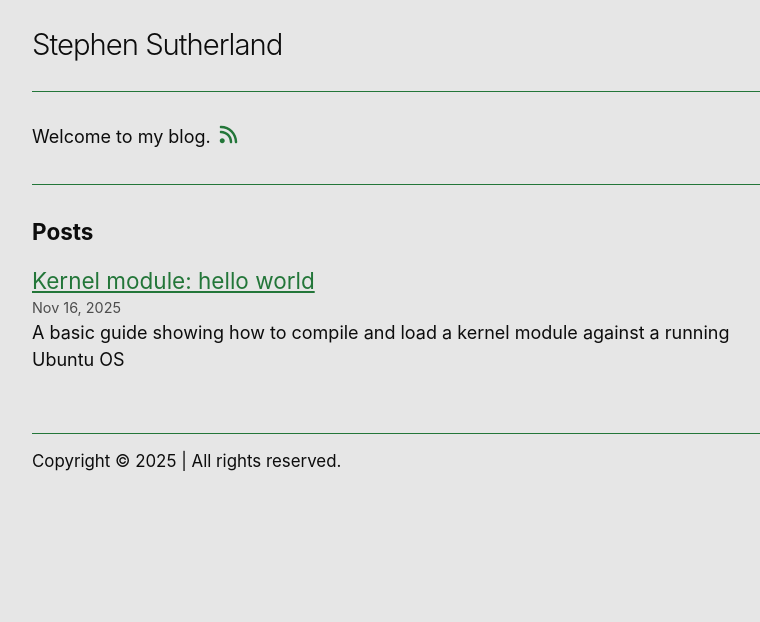
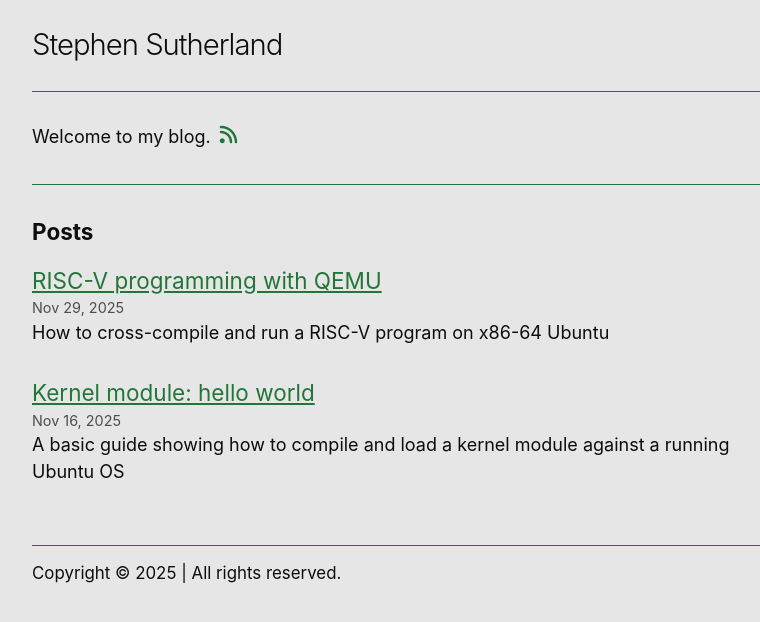
Before and after one commit to sfsutherland/sfsutherland.github.io, a Jekyll site: the page built from index.markdown, in a window 1280 px wide. Shown: the top 622 px of the page, without its empty margins (238-998 px from the left). Built offline with Jekyll 4.4.1, drawn with Linux system fonts in a browser that asks for light colours; part of the change alters nothing that is shown.

Commit message:
risc-v qemu programming post

````diff
--- a/_posts/2025-11-29-RISCV-programming-with-qemu.markdown
+++ b/_posts/2025-11-29-RISCV-programming-with-qemu.markdown
@@ -1,30 +1,172 @@
 ---
 layout: post
-published: false
-title:  "RISC-V programming with qemu"
+published: true
+title:  "RISC-V programming with QEMU"
 date:   2025-11-29 10:33:15 -0600
-categories: projects linux kernel
+categories: projects RISC-V kernel
 excerpt: "How to cross-compile and run a RISC-V program on x86-64 Ubuntu"
 ---
 
-[Qemu][Qemu Docs] is a machine virtualizer and emulator that can be used to simulate entire computing systems. If I wanted to, say, write an OS from scratch for a RISC-V machine I would use `qemu` to give me that environment, because my laptop is not RISC-V.
+[QEMU][Qemu Docs] is a machine virtualizer and emulator that can be used to simulate entire computing systems. If I wanted to, say, write an operating system from scratch for a RISC-V machine I would use QEMU to give me that environment, because my laptop is not RISC-V.
 
-But another cool thing `qemu` does is provide an emulated userspace environment to run regular programs in. This means that I can write a RISC-V program and run it on my laptop.
+But another cool thing QEMU does is provide an emulated userspace environment to run regular programs in. This means that I can write a RISC-V program and run it on my laptop.
 
-## Freestanding assembly program
+## What is userspace emulation?
 
-In the simplest case, we don't need dynamic linking or anything fancy. In fact I'm not even going to use a programming language. We are just creating a static binary that gets run in an emulated RISC-V userspace.
+A standard program functions within a confined environment established by the operating system, often referred to as “userspace.” In this context, the program must depend on the operating system for various privileged operations, such as I/O or device access. This interaction occurs through system calls, which, unlike typical function calls, initiate a temporary transfer of execution to code running in a higher-privileged CPU state.
 
+QEMU enables the execution of non-native programs in userspace by relaying these system calls from the application to the host environment. As a result, the program operates within an emulated userspace environment without the need for an additional simulated operating system layer.
 
-## C program with glibc
+## Practical Examples
 
-This example shows how to create a dynamically linked RISC-V executable and run it on x86-64
+I'll walk through a few demonstrations of writing RISC-V programs and executing them on my x86-64 Ubuntu 24.04 system. First I'll create and run a statically linked binary using assembly, then I'll add libc, and finally, I'll show you how to compile and run a C program.
 
+### Dependencies
+1. You'll need to download RISC-V binutils in order to assemble and link non-native RISC-V binaries. It's as easy as one command:
+```
+$ sudo apt install binutils-riscv64-linux-gnu
+```
+2. Then you'll need to install the `qemu-user` emulation package. This will update your system to handle non-native binaries automatically, so once installed you should be able to run a RISC-V program by invoking it the same way you do a native program. To install `qemu-user`:
+```
+$ sudo apt install qemu-user
+```
 
-## Assembly program with glibc
+### Freestanding assembly program
 
-Sometimes you want to write assembly, but also not have to invent your own `printf`. Okay, maybe that's just something I'm doing, but here's how to link against glibc and call functions in it from assembly.
+In the simplest case, we don't need dynamic linking or anything fancy. In fact I'm not even going to use a programming language. We are just creating a static binary that makes a couple of system calls to print a string.
 
+Here is a RISC-V assembly file `main.s`. All it does is print "Hello, World!" to the console and exit:
+```
+.data
+msg: .asciz "Hello, World!\n"
 
+.text
+.globl _start
+_start:
+    # 'write' syscall
+    li a7, 64   # syscall number for write
+    li a0, 1    # file descriptor 1 (stdout)
+    la a1, msg  # addresss of message string
+    li a2, 14   # length of message string
+    ecall       # invoke syscall
+
+    # exit syscall
+    li a7, 93   # syscall number for exit
+    li a0, 0    # exit status code
+    ecall       # invoke syscall
+```
+
+With the code written, it can now be assembled and linked into an executable:
+```
+$ riscv64-linux-gnu-as -march=rv64i -mabi=lp64 main.s -o main.o
+$ riscv64-linux-gnu-ld main.o
+```
+
+We can see the generated binary `a.out` is indeed a RISC-V executable:
+```
+$ file ./a.out
+./a.out: ELF 64-bit LSB executable, UCB RISC-V, soft-float ABI, version 1 (SYSV), statically linked, not stripped
+```
+
+And now it can be run in the usual way (`qemu-user` is invoked automatically):
+```
+$ ./a.out
+Hello, World!
+```
+
+### Assembly program with glibc
+
+Ok, so that's actually pretty easy, but making system calls can be very tedious, and you don't want to have to reinvent the wheel just to have a `printf()` function available for debugging, so next I'll show you how to link in the Gnu standard C library.
+
+>_Note: glibc will be dynamically linked, which adds quite a bit of size to our hello world binary. I chose to demonstrate glibc because it is more common, but for a simpler, smaller binary, check out [musl][musl-site], which is more suited for static linking and embedded applications._
+
+To install a RISC-V glibc, run the following command.
+```
+$ sudo apt install libc6-riscv64-cross
+```
+This installs the glibc files to `/usr/riscv64-linux-gnu/lib`. QEMU will need to be told where these are so it can load glibc into the execution environment of the binary we're running.
+
+To handle the dynamic linking, you could use the tools already installed, but the invocation commands get pretty involved. The easiest thing for me is to let gcc handle this step. To install the gcc RISC-V cross-compiler, do the following:
+```
+$ sudo apt install gcc-riscv64-linux-gnu
+```
+
+Next, here's another RISC-V assembly file, `main.s`
+
+```
+.data
+msg: .asciz "Hello, World!\n"
+msg2: .asciz "%d bytes written\n"
+
+.text
+.globl main
+main:
+    la a0, msg
+    call printf     # we can invoke printf() directly now
+
+    mv a1, a0       # move return value (bytes printed) into arg2
+    la a0, msg2
+    call printf     # printf("%d bytes written\n", arg2)
+
+    li a0, 0        # exit return code
+    call exit
+```
+
+Now, instead of assembling and linking in separate steps, we can just invoke `gcc` on the file to get our executable:
+
+```
+$ riscv64-linux-gnu-gcc main.s
+```
+
+As before, we observe the generated executable is RISC-V (with some extra dynamic linking pizzazz):
+
+```
+$ file a.out
+a.out: ELF 64-bit LSB pie executable, UCB RISC-V, RVC, double-float ABI, version 1 (SYSV), dynamically linked, interpreter /lib/ld-linux-riscv64-lp64d.so.1, BuildID[sha1]=c7c349188a2ef0647ee409c644957a9fd65a7c2d, for GNU/Linux 4.15.0, not stripped
+```
+
+This time, when we run it we need to invoke QEMU directly so we can pass in the glibc directory location:
+```
+$ qemu-riscv64 -L /usr/riscv64-linux-gnu/ a.out
+Hello, World!
+14 bytes written
+```
+
+### C program with glibc
+
+To write regular C code, the process is very similar.
+
+First, write your code. I put mine in a file called `main.c`:
+
+```
+#include <stdio.h>
+
+int main(int argc, char** argv) {
+	printf("Hello, World!\n");
+	return 0;
+}
+```
+
+Now compile with gcc as before:
+```
+$ riscv64-linux-gnu-gcc main.c
+```
+
+It's RISC-V:
+```
+$ file a.out
+a.out: ELF 64-bit LSB pie executable, UCB RISC-V, RVC, double-float ABI, version 1 (SYSV), dynamically linked, interpreter /lib/ld-linux-riscv64-lp64d.so.1, BuildID[sha1]=f2778196306b0a96032641d012a4f8f6db7d03e3, for GNU/Linux 4.15.0, not stripped
+```
+
+...and execute:
+```
+$ qemu-riscv64 -L /usr/riscv64-linux-gnu/ a.out
+Hello, World!
+```
+
+## Conclusion
+
+There you have it, userspace RISC-V programming on x86-64 using QEMU. This article was motivated by my interest in RISC-V and a desire to explore it without buying additional hardware. I hope you found it informative!
 
 [Qemu Docs]: https://www.qemu.org/docs/master/
+[musl-site]: https://musl.libc.org/
--- a/_sass/minima/_layout.scss
+++ b/_sass/minima/_layout.scss
@@ -233,6 +233,16 @@
   }
 
   h2 {
+    @include relative-font-size(1.375);
+    font-weight: bold;
+    margin-top: $spacing-unit;
+
+    @include media-query($on-laptop) {
+      @include relative-font-size(1.375);
+    }
+  }
+
+  h3 {
     @include relative-font-size(1.25);
     font-weight: bold;
     margin-top: $spacing-unit;
@@ -242,16 +252,8 @@
     }
   }
 
-  h3 {
-    @include relative-font-size(1.625);
-
-    @include media-query($on-laptop) {
-      @include relative-font-size(1.375);
-    }
-  }
-
   h4 {
-    @include relative-font-size(1.25);
+    @include relative-font-size(1.125);
 
     @include media-query($on-laptop) {
       @include relative-font-size(1.125);
````
